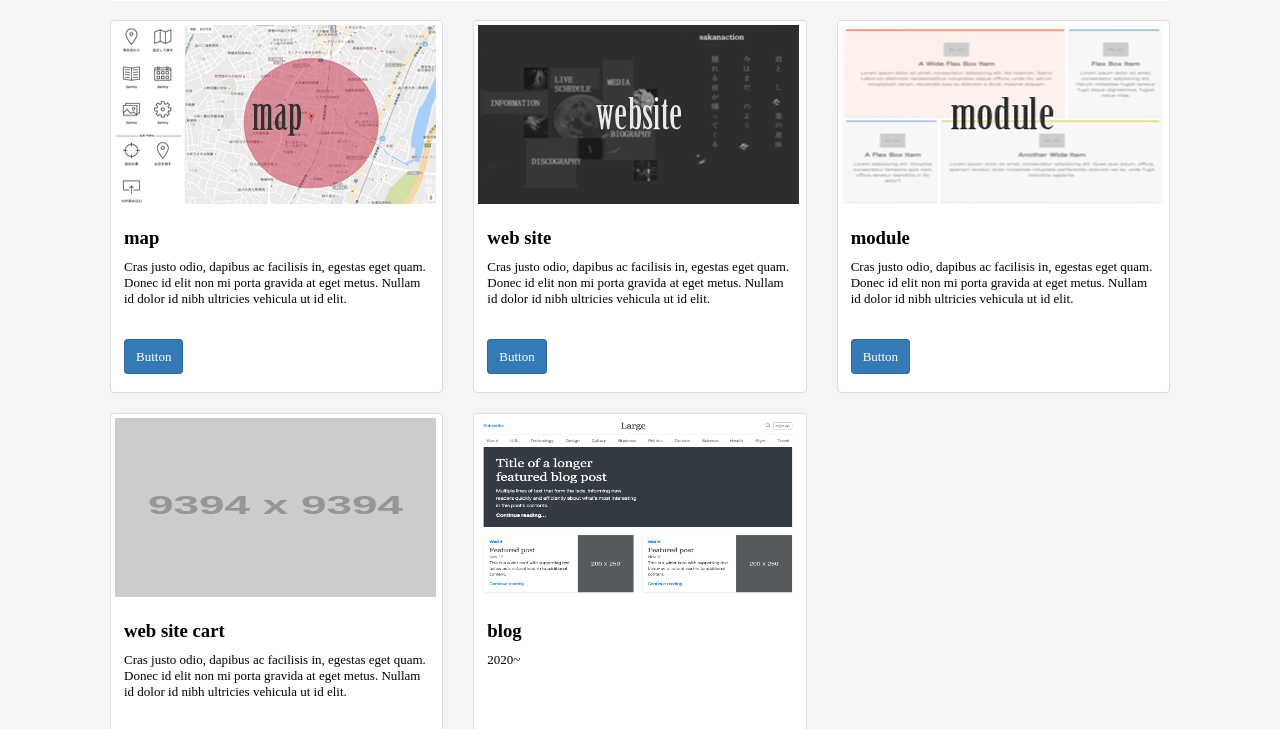
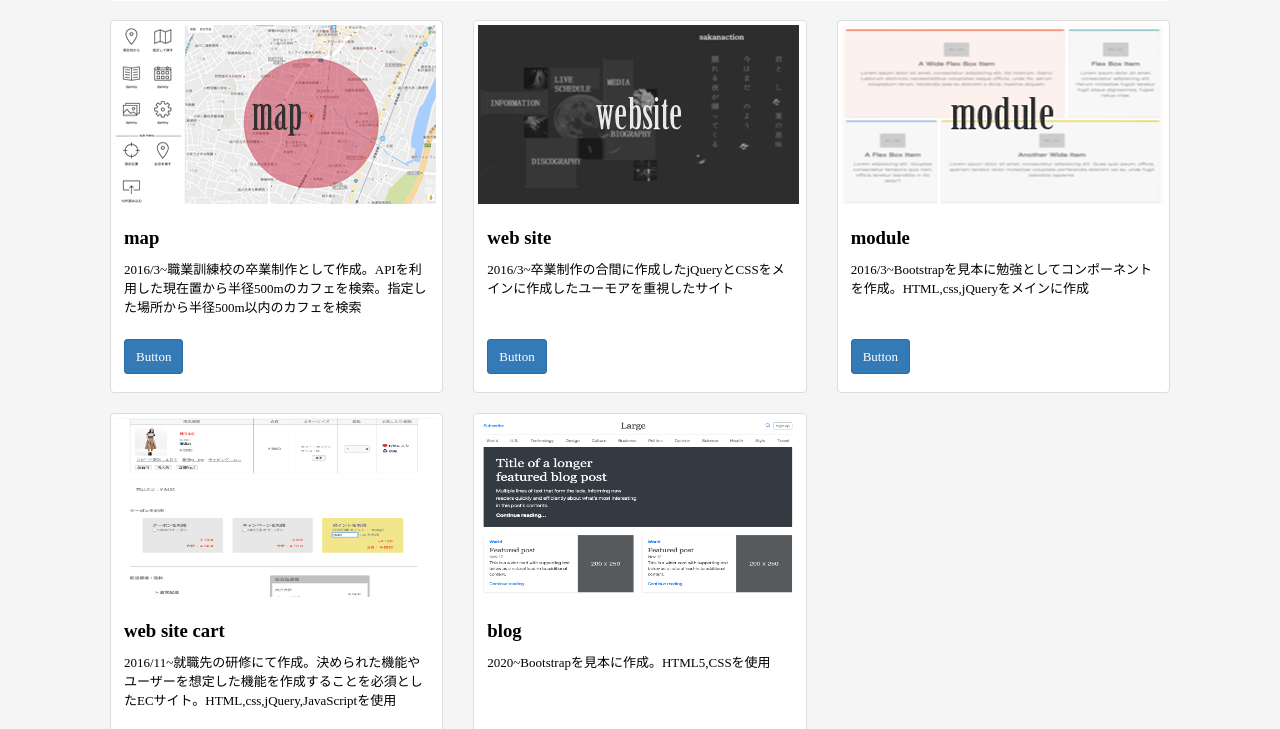
Before and after one commit to Ayumi-Shimizu/ayumi-shimizu.github.io, a plain HTML site: page index.html in a window 1280 px wide. Shown: the part 221-950 px from the top of the page. Drawn offline with Linux system fonts and the light colour scheme; placeholder pictures from the web are drawn by us.

Commit message:
コメント内容を修正

```diff
--- a/index.html
+++ b/index.html
@@ -32,7 +32,7 @@
 							<div class="comment">
 								<h3>map</h3>
 								<div class="comText">
-									<p>Cras justo odio, dapibus ac facilisis in, egestas eget quam. Donec id elit non mi porta gravida at eget metus. Nullam id dolor id nibh ultricies vehicula ut id elit.</p>
+									<p>2016/3~職業訓練校の卒業制作として作成。APIを利用した現在置から半径500mのカフェを検索。指定した場所から半径500m以内のカフェを検索</p>
 								</div>
 								<p><a href="map/map.html">Button</a></p>
 							</div>
@@ -45,7 +45,7 @@
 							<div class="comment">
 								<h3>web site</h3>
 								<div class="comText">
-									<p>Cras justo odio, dapibus ac facilisis in, egestas eget quam. Donec id elit non mi porta gravida at eget metus. Nullam id dolor id nibh ultricies vehicula ut id elit.</p>
+									<p>2016/3~卒業制作の合間に作成したjQueryとCSSをメインに作成したユーモアを重視したサイト</p>
 								</div>
 								<p><a href="sakana/index.html">Button</a></p>
 							</div>
@@ -58,7 +58,7 @@
 							<div class="comment">
 								<h3>module</h3>
 								<div class="comText">
-									<p>Cras justo odio, dapibus ac facilisis in, egestas eget quam. Donec id elit non mi porta gravida at eget metus. Nullam id dolor id nibh ultricies vehicula ut id elit.</p>
+									<p>2016/3~Bootstrapを見本に勉強としてコンポーネントを作成。HTML,css,jQueryをメインに作成</p>
 								</div>
 								<p><a href="component/index.html">Button</a></p>
 							</div>
@@ -67,11 +67,11 @@
 
 					<div class="col-item">
 						<div class="thumbnail">
-							<img src="https://placehold.jp/9394b3/ffffff/321x179.png?text=noimage" width="321px" height="179px">
+							<img src="img/ecsite.png" width="321px" height="179px">
 							<div class="comment">
 								<h3>web site cart</h3>
 								<div class="comText">
-									<p>Cras justo odio, dapibus ac facilisis in, egestas eget quam. Donec id elit non mi porta gravida at eget metus. Nullam id dolor id nibh ultricies vehicula ut id elit.</p>
+									<p>2016/11~就職先の研修にて作成。決められた機能やユーザーを想定した機能を作成することを必須としたECサイト。HTML,css,jQuery,JavaScriptを使用</p>
 								</div>
 								<p><a href="ecsite/ec_cart_calc.html">Button</a></p>
 							</div>
@@ -84,7 +84,7 @@
 							<div class="comment">
 								<h3>blog</h3>
 								<div class="comText">
-									<p>2020~</p>
+									<p>2020~Bootstrapを見本に作成。HTML5,CSSを使用</p>
 								</div>
 								<p><a href="blog/index.html">Button</a></p>
 							</div>
```
Also changed, not shown: img/ecsite.png (added).
